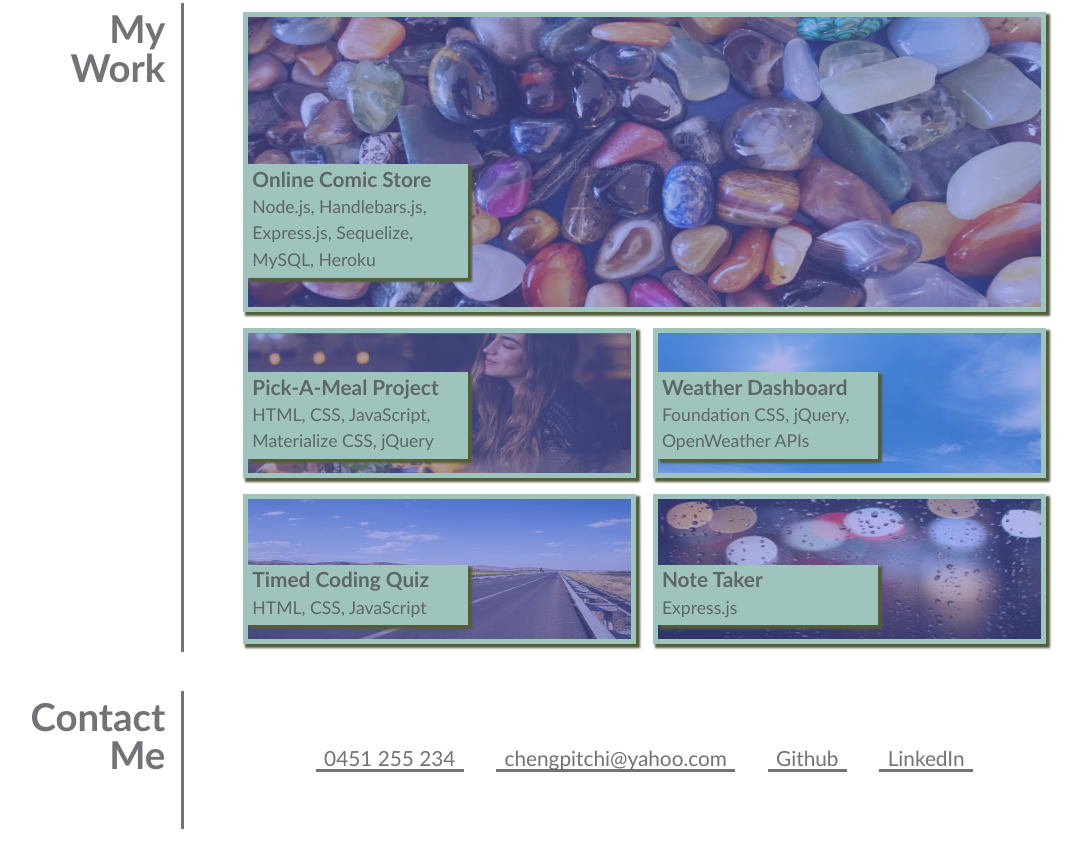
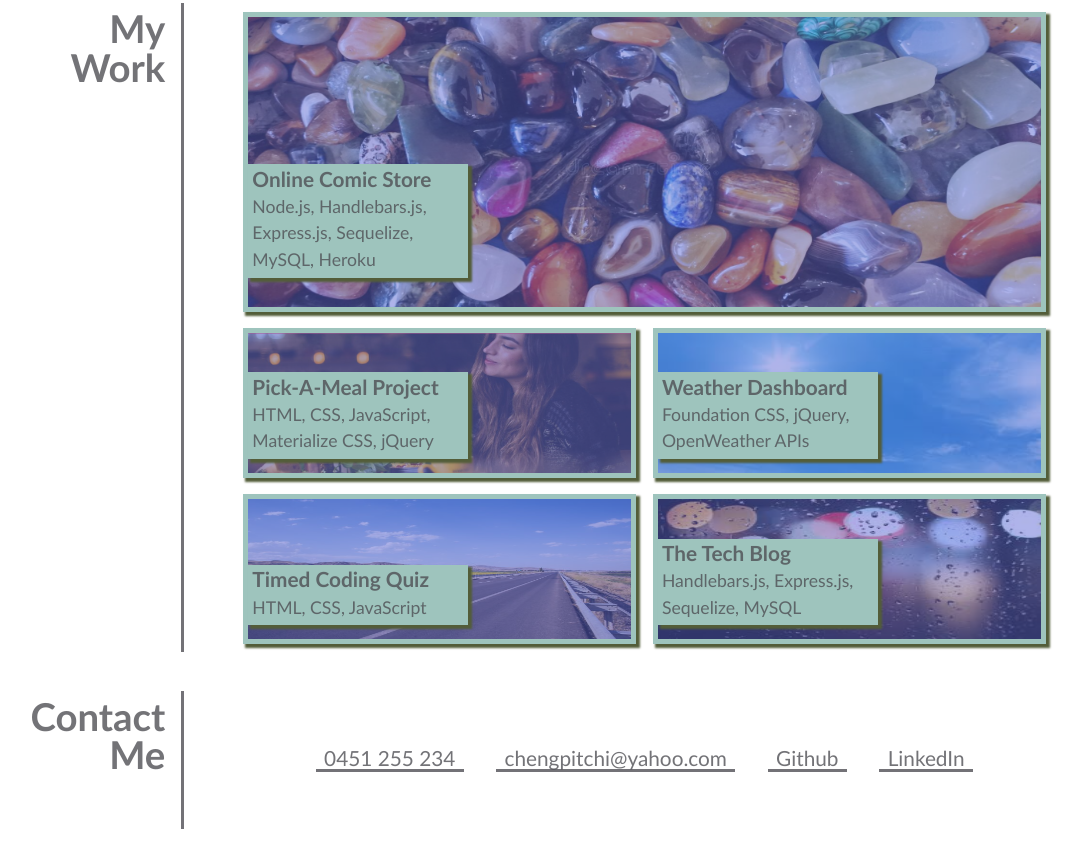
Before and after one commit to chengpitchi/billy-portfolio-page, a plain HTML site: page index.html in a window 1280 px wide. Shown: the part 725-1567 px from the top of the page, without its empty margins (162-1245 px from the left). Drawn offline with Linux system fonts and the light colour scheme.

Commit message:
add tech blog project

```diff
--- a/index.html
+++ b/index.html
@@ -101,13 +101,13 @@
                         </div>
 
                         <div class="work-box">
-                            <a target="_blank" href="https://note-taker-1026.herokuapp.com/">
+                            <a target="_blank" href="https://tech-blog-99.herokuapp.com/">
                                 <img src="./assets/images/images-2.jpeg" alt="Fifth Project Image"></img>
                             </a>
 
                             <div class="work-title">
-                                <h4>Note Taker</h4>
-                                <p>Express.js</p>
+                                <h4>The Tech Blog</h4>
+                                <p>Handlebars.js, Express.js, Sequelize, MySQL</p>
                             </div>
                         </div>
                     </div>
```
